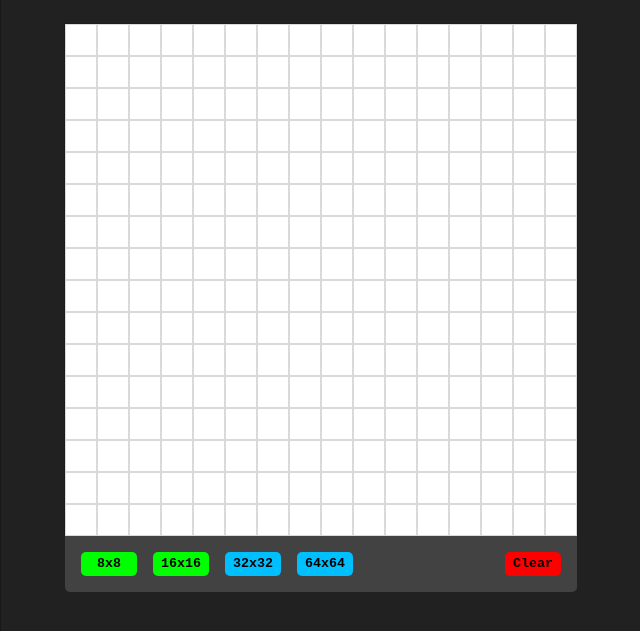
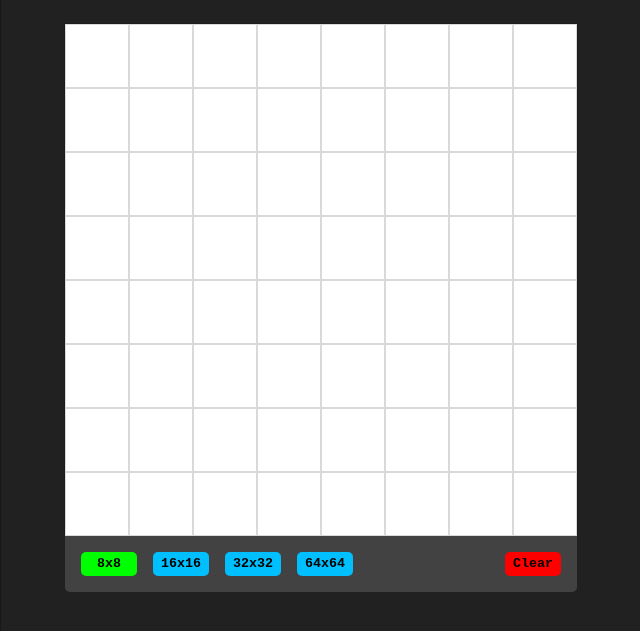
Before and after one commit to aubratt/etch-a-sketch, a plain HTML site: page index.html in a window 1280 px wide. Both pictures are taken after a click on the button "8x8". Shown: the part 107-738 px from the top of the page, without its empty margins (319-959 px from the left). Drawn offline with Linux system fonts and the light colour scheme.

Commit message:
Add full functionality to square count buttons

```diff
--- a/index.html
+++ b/index.html
@@ -17,7 +17,7 @@
                 <div id="options">
                     <div id="options-left">
                         <button id="eight" class="squares-btn">8x8</button>
-                        <button id="sixteen" class="selected">16x16</button>
+                        <button id="sixteen" class="selected squares-btn">16x16</button>
                         <button id="thirty-two" class="squares-btn">32x32</button>
                         <button id="sixty-four" class="squares-btn">64x64</button>
                     </div>
--- a/script.js
+++ b/script.js
@@ -1,5 +1,12 @@
-function loadGrid(squareCount) {
+function loadGrid(squareCount, squareSize) {
     const grid = document.getElementById("grid");
+
+    const currentSquares = document.querySelectorAll(".square");
+    if (currentSquares) {
+        currentSquares.forEach((square) => {
+            square.remove();
+        });
+    }
 
     for (let i = 0; i < squareCount; i++) {
         const square = document.createElement("div");
@@ -7,33 +14,48 @@ function loadGrid(squareCount) {
         square.style.boxSizing = "border-box";
         square.style.backgroundColor = "white";
         square.style.border = "1px solid rgb(0, 0, 0, 0.15)";
-        square.style.width = "2rem";
-        square.style.height = "2rem";
+        square.style.width = squareSize;
+        square.style.height = squareSize;
         grid.appendChild(square);
+        square.addEventListener("mouseover", function() {
+            square.style.backgroundColor = "black";
+        })
     }
 }
 
-function changeSquareCount(clickedSquaresBtn) {
-    changeSelectedButton(clickedSquaresBtn);
-}
+function changeSelectedButton(clickedSquaresBtn) {
+    const previousSelected = document.querySelector(".selected");
+    previousSelected.classList.remove("selected");
 
-function changeSelectedButton(clickedSquaresBtn) {
-    clickedSquaresBtn.style.backgroundColor = "lime";
+    clickedSquaresBtn.classList.add("selected");
 }
 
 document.addEventListener("DOMContentLoaded", function () {
     const defaultSquareCount = 16 * 16;
-    loadGrid(defaultSquareCount);
-
-    document.querySelectorAll(".square").forEach((square) => {
-        square.addEventListener("mouseover", function () {
-            square.style.backgroundColor = "black";
-        });
-    });
+    const defaultSquareSize = "2rem";
+    loadGrid(defaultSquareCount, defaultSquareSize);
 
     document.querySelectorAll(".squares-btn").forEach((btn) => {
-        btn.addEventListener("click", function(event) {
-            changeSquareCount(event.target);
+        btn.addEventListener("click", function (event) {
+            let squareCount;
+            let squareSize;
+
+            if (event.target.id === "eight") {
+                squareCount = 8 * 8;
+                squareSize = "4rem";
+            } else if (event.target.id === "sixteen") {
+                squareCount = 16 * 16;
+                squareSize = "2rem";
+            } else if (event.target.id === "thirty-two") {
+                squareCount = 32 * 32;
+                squareSize = "1rem";
+            } else {
+                squareCount = 64 * 64;
+                squareSize = "0.5rem";
+            }
+
+            loadGrid(squareCount, squareSize);
+            changeSelectedButton(event.target);
         });
     });
 });
--- a/styles.css
+++ b/styles.css
@@ -77,7 +77,7 @@ button {
     font-weight: bold;
 }
 
-.selected {
+.selected.squares-btn {
     background-color: lime;
 }
 
```
